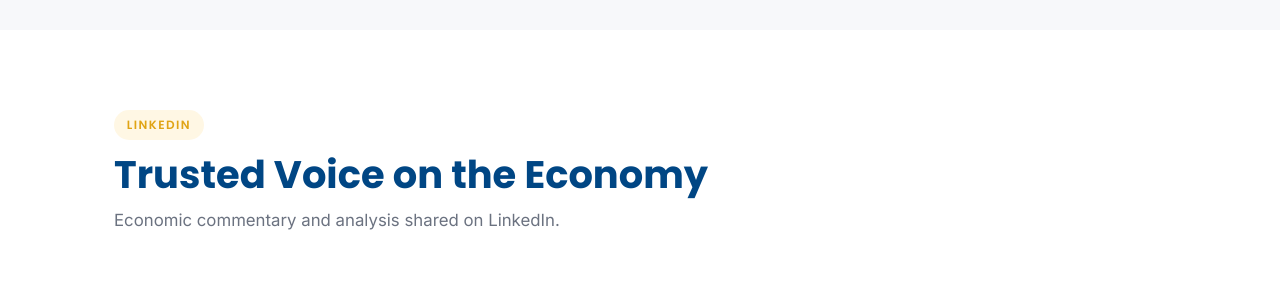
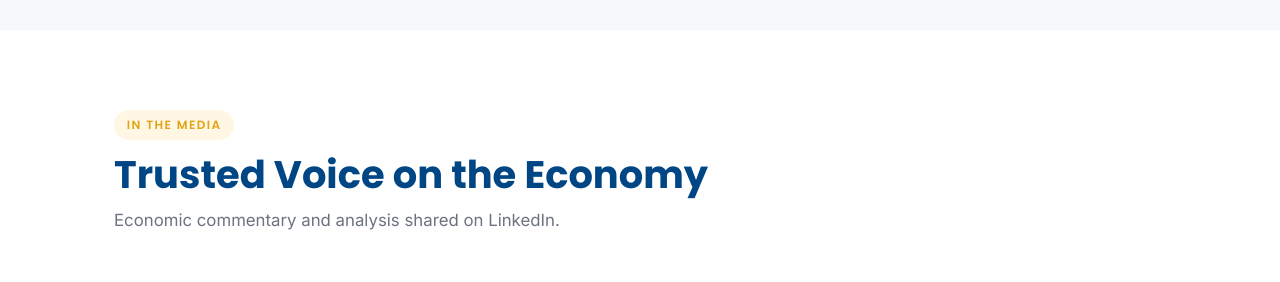
Before and after one commit to MacroInsights/alfredoromero.github.io, a Jekyll site: the page built from index.html, in a window 1280 px wide and 900 px high, scrolled down 1362 px. Shown: the part 144-426 px from the top of the window. Built offline with Jekyll 4.4.1, drawn with Linux system fonts in a browser that asks for light colours.

Commit message:
Restore section label from LinkedIn to In the Media
Co-Authored-By: Claude Sonnet 4.6 <noreply@anthropic.com>

```diff
--- a/index.html
+++ b/index.html
@@ -88,7 +88,7 @@ description: "Interim Chair of Economics at NC A&T State University. Former Seni
      ================================================ -->
 <section id="media" class="media-section">
   <div class="container">
-    <span class="section-label">LinkedIn</span>
+    <span class="section-label">In the Media</span>
     <h2 class="section-title">Trusted Voice on the Economy</h2>
     <p class="section-subtitle">
       Economic commentary and analysis shared on LinkedIn.
```
